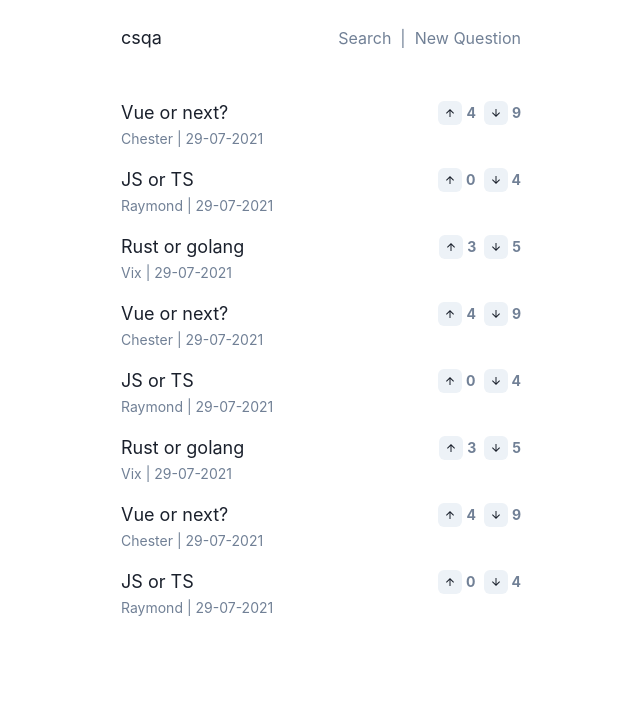
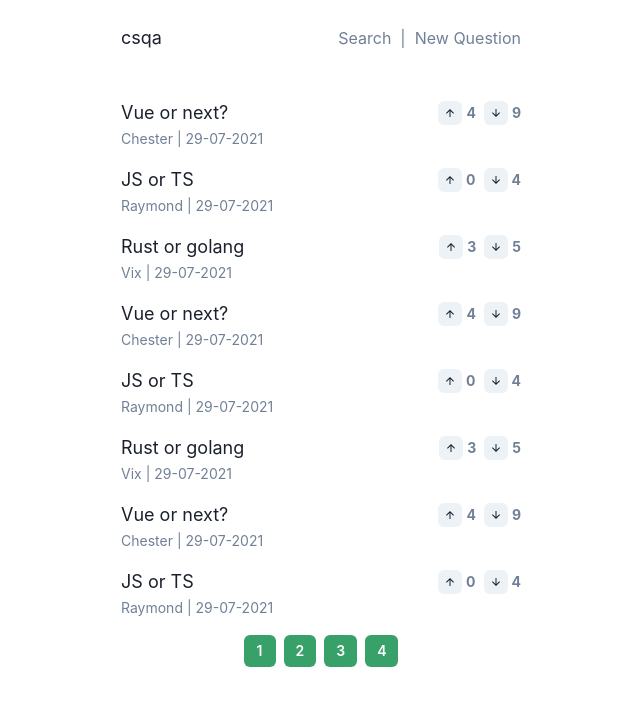
Before and after one commit to halchester/csqa, a Next.js app: page / in a window 1280 px wide. Shown: the top 706 px of the page, without its empty margins (319-959 px from the left). Built offline with nearby package versions, Linux system fonts and the light colour scheme.

Commit message:
feat: add pagination

```diff
--- a/components/common/Pagination.tsx
+++ b/components/common/Pagination.tsx
@@ -0,0 +1,31 @@
+import * as React from "react";
+import { QUESTIONS_PER_PAGE } from "../../constants/common";
+import { Box, Button, Flex, IconButton } from "@chakra-ui/react";
+
+interface IProps {
+  totalQuestions: number;
+  paginate: (num: number) => void;
+}
+
+export const Pagination = ({ totalQuestions, paginate }: IProps) => {
+  let numbers = [];
+  for (let i = 1; i <= Math.ceil(totalQuestions / QUESTIONS_PER_PAGE); i++) {
+    numbers.push(i);
+  }
+
+  return (
+    <Flex justifyContent='center' alignItems='center'>
+      {numbers.map((num) => (
+        <Button
+          key={num}
+          onClick={() => paginate(num)}
+          mx='1'
+          size='sm'
+          colorScheme='green'
+        >
+          {num}
+        </Button>
+      ))}
+    </Flex>
+  );
+};
--- a/lib/data.ts
+++ b/lib/data.ts
@@ -169,7 +169,7 @@ export const data = [
   },
   {
     id: 1,
-    question: "Vue or next?",
+    question: "asdfasdf or next?",
     user: "Chester",
     uploaded: new Date(),
     upvote: 4,
@@ -177,7 +177,7 @@ export const data = [
   },
   {
     id: 2,
-    question: "JS or TS ",
+    question: "adsfadsf or TS ",
     user: "Raymond",
     uploaded: new Date(),
     upvote: 0,
@@ -209,7 +209,7 @@ export const data = [
   },
   {
     id: 3,
-    question: "Rust or golang",
+    question: "asdfasdfgrgrtgrg or golang",
     user: "Vix",
     uploaded: new Date(),
     upvote: 3,
@@ -217,7 +217,7 @@ export const data = [
   },
   {
     id: 1,
-    question: "Vue or next?",
+    question: "asdfasdf or next?",
     user: "Chester",
     uploaded: new Date(),
     upvote: 4,
@@ -225,7 +225,7 @@ export const data = [
   },
   {
     id: 2,
-    question: "JS or TS ",
+    question: "ftyjftjytf or TS ",
     user: "Raymond",
     uploaded: new Date(),
     upvote: 0,
@@ -233,7 +233,7 @@ export const data = [
   },
   {
     id: 3,
-    question: "Rust or golang",
+    question: "Rfjftuyjtyfjust or golang",
     user: "Vix",
     uploaded: new Date(),
     upvote: 3,
--- a/pages/index.tsx
+++ b/pages/index.tsx
@@ -3,9 +3,10 @@ import { Question } from "../components/common/Question";
 import { Layout } from "../components/layout/Layout";
 import { data } from "../lib/data";
 import { QUESTIONS_PER_PAGE } from "../constants/common";
+import { Pagination } from "../components/common/Pagination";
 
 const IndexPage = () => {
-  const [questions, setQuestions] = React.useState(data);
+  const [questions] = React.useState(data);
   const [currPage, setCurrPage] = React.useState(1);
 
   let indexOfLastQuestion = currPage * QUESTIONS_PER_PAGE;
@@ -15,11 +16,14 @@ const IndexPage = () => {
     indexOfLastQuestion
   );
 
+  const paginate = (num: number) => setCurrPage(num);
+
   return (
     <Layout>
       {currQuestions.map((question, idx) => (
         <Question question={question} key={idx} />
       ))}
+      <Pagination totalQuestions={questions.length} paginate={paginate} />
     </Layout>
   );
 };
```
